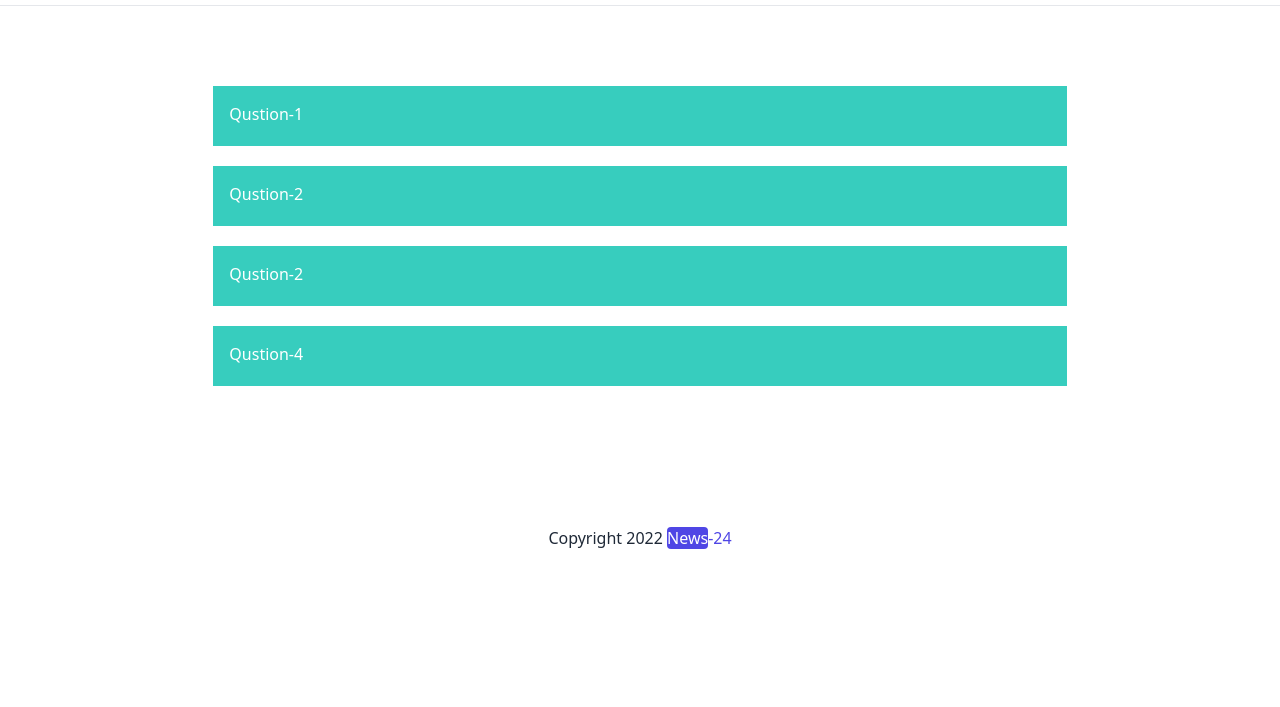
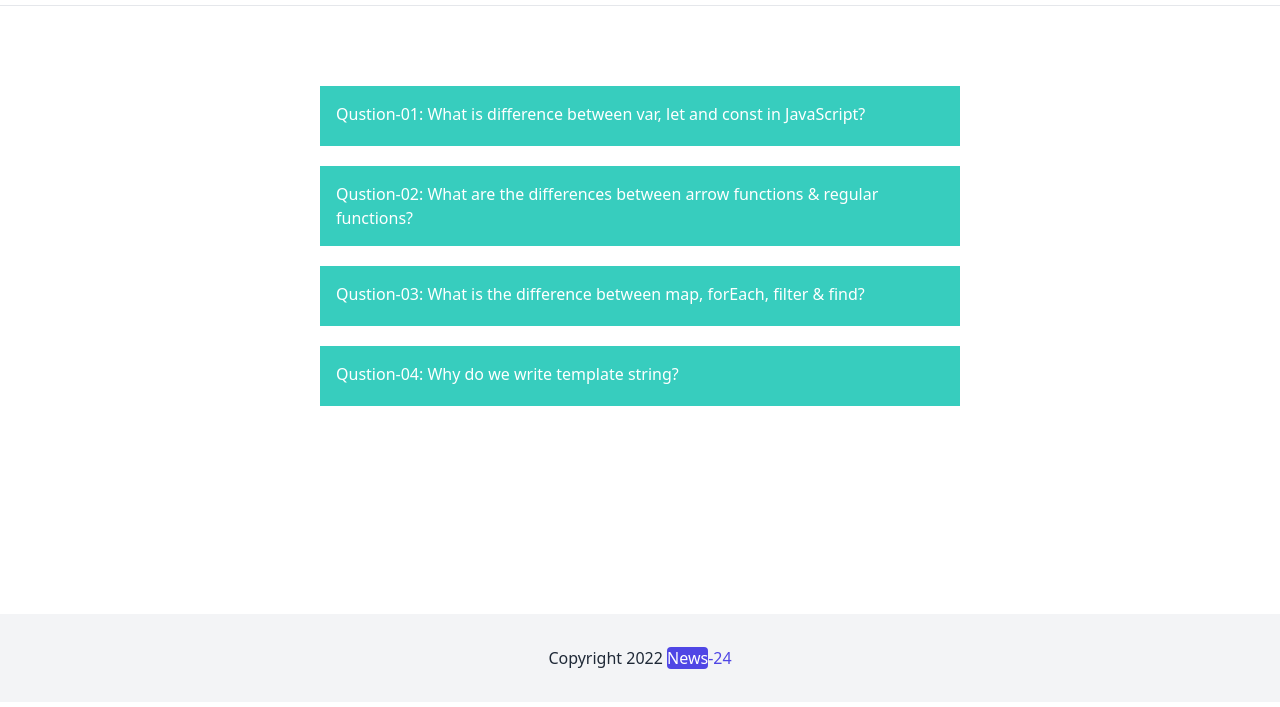
Before and after one commit to koushik-ahmad/news-portal, a plain HTML site: page blog.html in a window 1280 px wide. Shown: the part 59-766 px from the top of the page. Drawn offline with nearby package versions, Linux system fonts and the light colour scheme.

Commit message:
added qusetion and answer

```diff
--- a/blog.html
+++ b/blog.html
@@ -39,55 +39,81 @@
         </section>
     </header>
     <main>
-        <section class="container mx-auto w-2/3 pt-20 pb-32 grid gap-5">
+        <section class="container mx-auto w-2/4 pt-20 pb-32 mb-20 grid gap-5">
             <div class="collapse">
                 <input type="checkbox" class="peer" />
                 <div
                     class="collapse-title bg-accent text-primary-content peer-checked:bg-secondary peer-checked:text-secondary-content">
-                    Qustion-1
+                    Qustion-01: What is difference between var, let and const in JavaScript?
                 </div>
                 <div class="collapse-content  peer-checked:bg-secondary peer-checked:text-secondary-content">
-                    <p>hello</p>
+                    <p>Answer: There are three keywords in JavaScript that can be used to declare variables: let, var,
+                        and const. The let keyword declares a block-scoped local variable, optionally initializing it to
+                        a value. Block-scoped
+                        means that the variable is only available within the block it was declared in, which is usually
+                        denoted by curly braces. The var keyword declares a function-scoped or global variable,
+                        optionally
+                        initializing it to a value. Function-scoped means that the variable is only available within the
+                        function it was declared
+                        in. Global variables are available throughout your entire code. The const keyword declares a
+                        block-scoped, immutable
+                        constant variable, a variable that can’t be reassigned.</p>
                 </div>
             </div>
             <div class="collapse">
                 <input type="checkbox" class="peer" />
                 <div
                     class="collapse-title bg-accent text-primary-content peer-checked:bg-secondary peer-checked:text-secondary-content">
-                    Qustion-2
+                    Qustion-02: What are the differences between arrow functions & regular functions?
                 </div>
                 <div class="collapse-content  peer-checked:bg-secondary peer-checked:text-secondary-content">
-                    <p>hello</p>
+                    <p>Answer: In regular function, this value is dynamic, In arrow function it equals to this of the
+                        outer function. In regular function, arguments will give you list of parameter passed in
+                        function, In arrow function arguments is not
+                        defined. And regular function, you always have to return any value, but in Arrow function you
+                        can skip return keyword and write in
+                        single line. In arrow function parameters should be unique. Hoisting matters in arrow function
+                        as function get not be invoked before initializations.</p>
                 </div>
             </div>
             <div class="collapse">
                 <input type="checkbox" class="peer" />
                 <div
                     class="collapse-title bg-accent text-primary-content peer-checked:bg-secondary peer-checked:text-secondary-content">
-                    Qustion-2
+                    Qustion-03: What is the difference between map, forEach, filter & find?
                 </div>
                 <div class="collapse-content  peer-checked:bg-secondary peer-checked:text-secondary-content">
-                    <p>hello</p>
+                    <p>Answer: for Each (), is used to execute the same code on every element in an array but does not
+                        change the array and it returns
+                        undefined. map () executes the same code on every element in an array and returns a new array
+                        with the updated elements.
+                        filter () returns an array containing the element that satisfies the condition, but find ()
+                        returns the element itself
+                        that satisfies the condition. In filter (), whole array is iterated despite the fact that the
+                        element being searched for
+                        is present at the beginning.</p>
                 </div>
             </div>
             <div class="collapse">
                 <input type="checkbox" class="peer" />
                 <div
                     class="collapse-title bg-accent text-primary-content peer-checked:bg-secondary peer-checked:text-secondary-content">
-                    Qustion-4
+                    Qustion-04: Why do we write template string?
                 </div>
                 <div class="collapse-content  peer-checked:bg-secondary peer-checked:text-secondary-content">
-                    <p>hello</p>
+                    <p>Answer: In ES6, we can now use template strings. I like to use these multiline strings when I'm
+                        creating HTML markup as a
+                        string. You can use backticks here, and use the object properties as variables. These look
+                        familiar because they're in
+                        the same format as I've been using in some of the previous posts.</p>
                 </div>
             </div>
         </section>
     </main>
 
-
-
     <footer>
-        <section>
-            <p class="text-center pb-8 pt-3">Copyright 2022 <span
+        <section class="bg-gray-100">
+            <p class="text-center p-8 mt-8">Copyright 2022 <span
                     class="bg-indigo-600 text-white rounded">News</span><span class="text-indigo-600">-24</span></p>
         </section>
     </footer>
```
Also changed, not shown: index.html (+37 -7 lines), js/index.js (+45 -25 lines), js/home.js (added).
